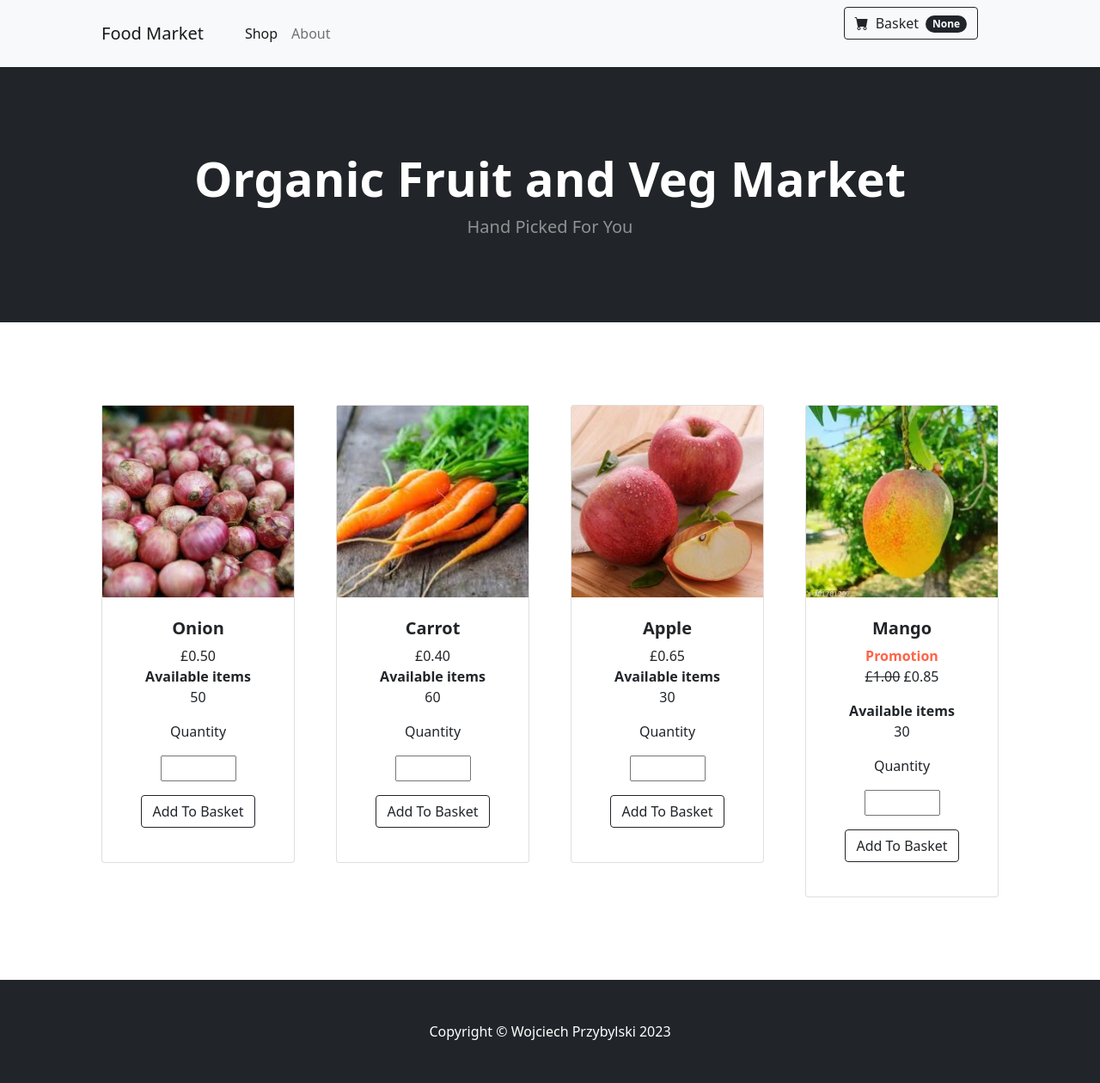
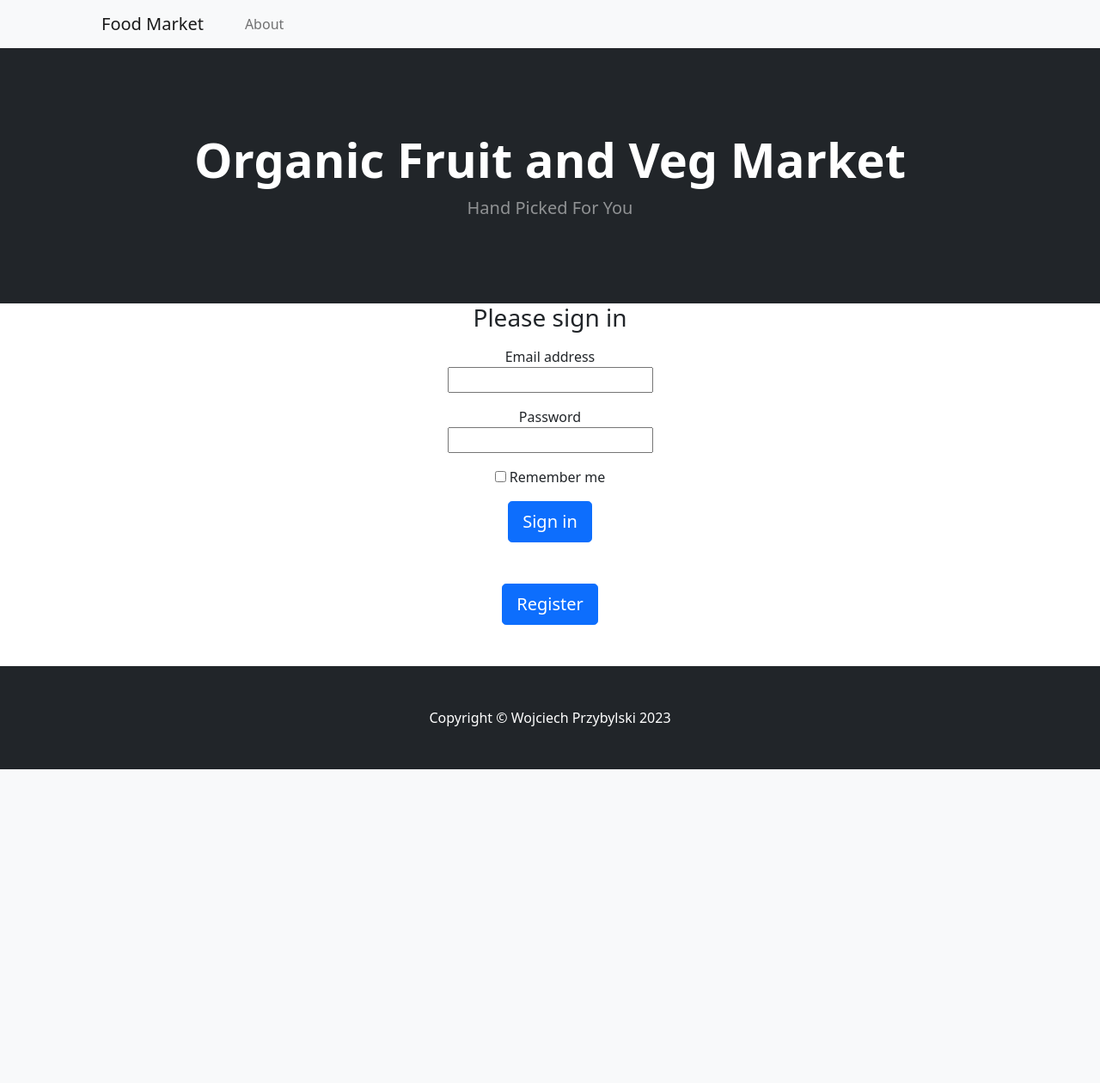
Before and after one commit to Wojciech-Przybylski/FoodMarket, a Django app: page /webapp/ in a window 1280 px wide. Shown: the whole page at 86% size. After the commit the page ends 895 px from the top, so only its background shows below. Run offline with Django 4.2, Linux system fonts and the light colour scheme; data comes from the database, SQL or seed files in the repository; some libraries are stand-ins or nearby versions.

Commit message:
Add login and register pages + refactor and make small fixes

```diff
--- a/webapp/helpers.py
+++ b/webapp/helpers.py
@@ -5,8 +5,8 @@ from django.core.exceptions import ObjectDoesNotExist
 from webapp.models import User, Basket
 
 
-def get_current_user():
-    return User.objects.get(id=1)
+def get_current_user(user_email):
+    return User.objects.get(user_email=user_email)
 
 
 def get_user_basket(current_user):
@@ -19,10 +19,10 @@ def get_user_basket(current_user):
         else:
             return basket
     except ObjectDoesNotExist:
-        print("Basket does not exist for user: " + current_user.user_name)
+        print("Basket does not exist for user: " + current_user.user_email)
         return create_new_basket(current_user)
 
 
 def create_new_basket(current_user):
     return Basket.objects.create(user=current_user, basket_status="created", created_time=datetime.now(),
-                                 expiry_time=datetime.now() + timedelta(minutes=5))
+                                 expiry_time=datetime.now() + timedelta(minutes=10))
--- a/webapp/models.py
+++ b/webapp/models.py
@@ -22,7 +22,8 @@ class Product(models.Model):
 
 
 class User(models.Model):
-    user_name = models.CharField(max_length=30)
+    user_email = models.CharField(max_length=50)
+    user_password = models.CharField(max_length=128)
     created_at = models.DateTimeField()
 
     class Meta:
--- a/webapp/templates/index.html
+++ b/webapp/templates/home.html
@@ -18,12 +18,15 @@
         <!-- Navigation-->
         <nav class="navbar navbar-expand-lg navbar-light bg-light">
             <div class="container px-4 px-lg-5">
-                <a class="navbar-brand" href="/webapp">Food Market</a>
+                <a class="navbar-brand" href="/webapp/home">Food Market</a>
                 <button class="navbar-toggler" type="button" data-bs-toggle="collapse" data-bs-target="#navbarSupportedContent" aria-controls="navbarSupportedContent" aria-expanded="false" aria-label="Toggle navigation"><span class="navbar-toggler-icon"></span></button>
                 <div class="collapse navbar-collapse" id="navbarSupportedContent">
                     <ul class="navbar-nav me-auto mb-2 mb-lg-0 ms-lg-4">
-                        <li class="nav-item"><a class="nav-link active" aria-current="page" href="/webapp">Shop</a></li>
+                        <li class="nav-item"><a class="nav-link active" aria-current="page" href="/webapp/home">Shop</a></li>
                         <li class="nav-item"><a class="nav-link" href="#!">About</a></li>
+                    </ul>
+                    <ul>
+                        Current user: {{ current_user_email }}
                     </ul>
                         <div class="card-footer p-4 pt-0 border-top-0 bg-transparent">
                                 <div class="text-center">
@@ -52,7 +55,7 @@
                 <div class="row gx-4 gx-lg-5 row-cols-2 row-cols-md-3 row-cols-xl-4 justify-content-center">
                     {% for product in products %}
                     <div class="col mb-5">
-                        <form action="{% url 'add_item' product.id %}" method="post">
+                        <form action="{% url 'addItem' product.id %}" method="post">
                             {% csrf_token %}
                             <div class="card h-100">
                                 <!-- Product image-->
--- /dev/null
+++ b/webapp/templates/login.html
@@ -0,0 +1,77 @@
+{% load static %}
+<!DOCTYPE html>
+<html lang="en">
+<head>
+    <meta charset="utf-8"/>
+    <meta name="viewport" content="width=device-width, initial-scale=1, shrink-to-fit=no"/>
+    <meta name="description" content=""/>
+    <meta name="author" content=""/>
+    <title>Shop Homepage - Start Bootstrap Template</title>
+    <!-- Favicon-->
+    <link rel="icon" type="image/x-icon" href="{% static 'assets/favicon.ico' %}"/>
+    <!-- Bootstrap icons-->
+    <link href="https://cdn.jsdelivr.net/npm/bootstrap-icons@1.5.0/font/bootstrap-icons.css" rel="stylesheet"/>
+    <!-- Core theme CSS (includes Bootstrap)-->
+    <link href="{% static 'css/styles.css' %}" rel="stylesheet"/>
+</head>
+<body>
+<!-- Navigation-->
+<nav class="navbar navbar-expand-lg navbar-light bg-light">
+    <div class="container px-4 px-lg-5">
+        <a class="navbar-brand" href="/webapp">Food Market</a>
+        <button class="navbar-toggler" type="button" data-bs-toggle="collapse" data-bs-target="#navbarSupportedContent"
+                aria-controls="navbarSupportedContent" aria-expanded="false" aria-label="Toggle navigation"><span
+                class="navbar-toggler-icon"></span></button>
+        <div class="collapse navbar-collapse" id="navbarSupportedContent">
+            <ul class="navbar-nav me-auto mb-2 mb-lg-0 ms-lg-4">
+                <li class="nav-item"><a class="nav-link" href="#!">About</a></li>
+            </ul>
+        </div>
+    </div>
+</nav>
+<!-- Header-->
+<header class="bg-dark py-5">
+    <div class="container px-4 px-lg-5 my-5">
+        <div class="text-center text-white">
+            <h1 class="display-4 fw-bolder">Organic Fruit and Veg Market</h1>
+            <p class="lead fw-normal text-white-50 mb-0">Hand Picked For You</p>
+        </div>
+    </div>
+</header>
+<!-- Section-->
+<body class="text-center">
+<form class="form-signin" method="post">
+    {% csrf_token %}
+    {% if login_failed %}
+        <h1 class="h3 mb-3 font-weight-normal" style="color: red;">E-mail not found!</h1>
+    {% endif %}
+    <h1 class="h3 mb-3 font-weight-normal">Please sign in</h1>
+    <label for="inputEmail" class="sr-only">Email address</label>
+    <p><input id="inputEmail" name="email" type="text"/></p>
+    <label for="inputPassword" class="sr-only">Password</label>
+    <p><input id="inputPassword" name="password" type="text"/></p>
+    <div class="checkbox mb-3">
+        <label>
+            <input type="checkbox" value="remember-me"> Remember me
+        </label>
+    </div>
+    <button class="btn btn-lg btn-primary btn-block" type="submit" name="login">Sign in</button>
+</form>
+
+<p class="mt-5 mb-3 text-muted"></p>
+<form class="form-register" method="post">
+    {% csrf_token %}
+    <button class="btn btn-lg btn-primary btn-block" type="submit" name="register">Register</button>
+</form>
+</body>
+<p class="mt-5 mb-3 text-muted"></p>
+<!-- Footer-->
+<footer class="py-5 bg-dark">
+    <div class="container"><p class="m-0 text-center text-white">Copyright &copy; Wojciech Przybylski 2023</p></div>
+</footer>
+<!-- Bootstrap core JS-->
+<script src="https://cdn.jsdelivr.net/npm/bootstrap@5.1.3/dist/js/bootstrap.bundle.min.js"></script>
+<!-- Core theme JS-->
+<script src="{% static 'js/scripts.js' %}"></script>
+</body>
+</html>
--- a/webapp/urls.py
+++ b/webapp/urls.py
@@ -2,7 +2,10 @@ from django.urls import path
 from . import views
 
 urlpatterns = [
-    path('', views.IndexView.as_view(), name='index'),
+    path('', views.LoginPageView.as_view(), name='login'),
+    path('register', views.RegisterPageView.as_view(), name='register'),
+    path('home', views.HomeView.as_view(), name='home'),
     path('basket', views.BasketPageView.as_view(), name='basket'),
-    path('stock/<id>/addItem', views.BasketPageView.as_view(), name='add_item')
+    path('addItem/<id>', views.BasketPageView.as_view(), name='addItem')
+
 ]
--- a/webapp/views.py
+++ b/webapp/views.py
@@ -1,49 +1,124 @@
+from datetime import datetime, timedelta
+
+from django.contrib.auth.hashers import PBKDF2PasswordHasher
+from django.core.exceptions import ObjectDoesNotExist
 from django.db.models import Sum, F, Case, When, FloatField
 from django.shortcuts import render, redirect
 from django.views import View
 
 from webapp.helpers import get_current_user, get_user_basket
-from webapp.models import Product, BasketItem
+from webapp.models import Product, BasketItem, User
 
 
-class IndexView(View):
+class LoginPageView(View):
+    template = "login.html"
+    url = ""
+
     def get(self, request):
+        return render(request, self.template)
+
+    def post(self, request):
+
+        if request.method == "POST" and "login" in request.POST:
+            user_email = request.POST.get('email')
+            user_password = request.POST.get('password')
+
+            try:
+                current_user = User.objects.get(user_email=user_email)
+
+                if PBKDF2PasswordHasher().verify(user_password, current_user.user_password):
+                    print("password matching, logging in")
+                    request.session['current_user_email'] = current_user.user_email
+                    return redirect("home")
+                else:
+                    print("login failed")
+                    return redirect("login")
+            except ObjectDoesNotExist:
+                print("user does not exist, needs to register")
+                return render(request, LoginPageView.template, {"login_failed": True})
+        if request.method == "POST" and "register" in request.POST:
+            return redirect("register")
+
+
+class RegisterPageView(View):
+    template = "register.html"
+    url = "/register"
+
+    def get(self, request):
+        return render(request, self.template)
+
+    def post(self, request):
+        user_email = request.POST.get('email')
+        user_password = request.POST.get('password')
+
+        encoded_password = PBKDF2PasswordHasher().encode(password=user_password, salt=PBKDF2PasswordHasher().salt())
+
+        try:
+            current_user = User.objects.create(user_email=user_email, user_password=encoded_password,
+                                               created_at=datetime.now())
+            request.session['current_user_email'] = current_user.user_email
+        except Exception as e:
+            print("Something bad happened: ", e)
+
+        return redirect("home")
+
+
+class HomeView(View):
+    template = "home.html"
+    url = "/home"
+
+    def get(self, request):
+        current_user_email = request.session.get('current_user_email', None)
+
         products = Product.objects.all()
-        user = get_current_user()
+        user = get_current_user(current_user_email)
         basket = get_user_basket(user)
         basket_total_quantity = BasketItem.objects.filter(basket=basket).aggregate(Sum("quantity"))["quantity__sum"]
 
-        context = {"products": products, "basket": basket, "basket_total_quantity": basket_total_quantity}
+        context = {"products": products, "basket": basket, "basket_total_quantity": basket_total_quantity,
+                   "current_user_email": current_user_email}
 
-        return render(request, "index.html", context)
+        return render(request, "home.html", context)
 
 
 class BasketPageView(View):
+    template = "basket.html"
+    url = "/basket"
 
-    def __init__(self, **kwargs):
-        super().__init__(**kwargs)
-        self.basket = get_user_basket(get_current_user())
+    def init(self, current_user_email):
+        self.basket = get_user_basket(get_current_user(current_user_email))
         self.basket_total_quantity = BasketItem.objects.filter(basket=self.basket).aggregate(Sum("quantity"))[
             "quantity__sum"]
 
-        self.basket_totals = BasketItem.objects.filter(basket_id=self.basket).values('product__product_name')\
+        self.basket_totals = BasketItem.objects.filter(basket_id=self.basket).values('product__product_name') \
             .annotate(
-                total_product_quantity=Sum('quantity'),
-                product__price=Case(When(product__promotion__isnull=False, then=F('product__promotion')), default=F('product__price'), output_field=FloatField()),
-                total_product_price=F('quantity') * F('product__price')
+            total_product_quantity=Sum('quantity'),
+            product__price=Case(When(product__promotion__isnull=False, then=F('product__promotion')),
+                                default=F('product__price'), output_field=FloatField()),
+            total_product_price=F('quantity') * F('product__price')
         )
 
         self.total_price = self.basket_totals.aggregate(total_price=Sum('total_product_price'))['total_price']
 
     def get(self, request):
-        context = {"basket_view": self}
-        return render(request, "basket.html", context)
+        current_user_email = request.session.get('current_user_email', None)
+
+        self.init(current_user_email)
+
+        context = {"basket_view": self, "current_user_email": current_user_email}
+        return render(request, self.template, context)
 
     def post(self, request, id):
-        user = get_current_user()
+        current_user_email = request.session.get('current_user_email', None)
+
+        user = get_current_user(current_user_email)
         basket = get_user_basket(user)
 
-        BasketItem.objects.create(product=Product.objects.get(id=id),
-                                  quantity=request.POST.get("quantity_input"), basket=basket)
+        quantity_input = request.POST.get("quantity_input")
 
-        return redirect('index')
+        BasketItem.objects.create(product=Product.objects.get(id=id), quantity=quantity_input, basket=basket)
+
+        basket.expiry_time = datetime.now() + timedelta(minutes=10)
+        basket.save()
+
+        return redirect('home')
--- a/website/settings.py
+++ b/website/settings.py
@@ -81,6 +81,9 @@ DATABASES = {
     }
 }
 
+PASSWORD_HASHERS = [
+    'django.contrib.auth.hashers.PBKDF2PasswordHasher',
+]
 
 # Password validation
 # https://docs.djangoproject.com/en/4.1/ref/settings/#auth-password-validators
```
Also changed, not shown: webapp/templates/basket.html (+5 -6 lines), webapp/templates/register.html (added, +70 -0 lines), db.sqlite3.
